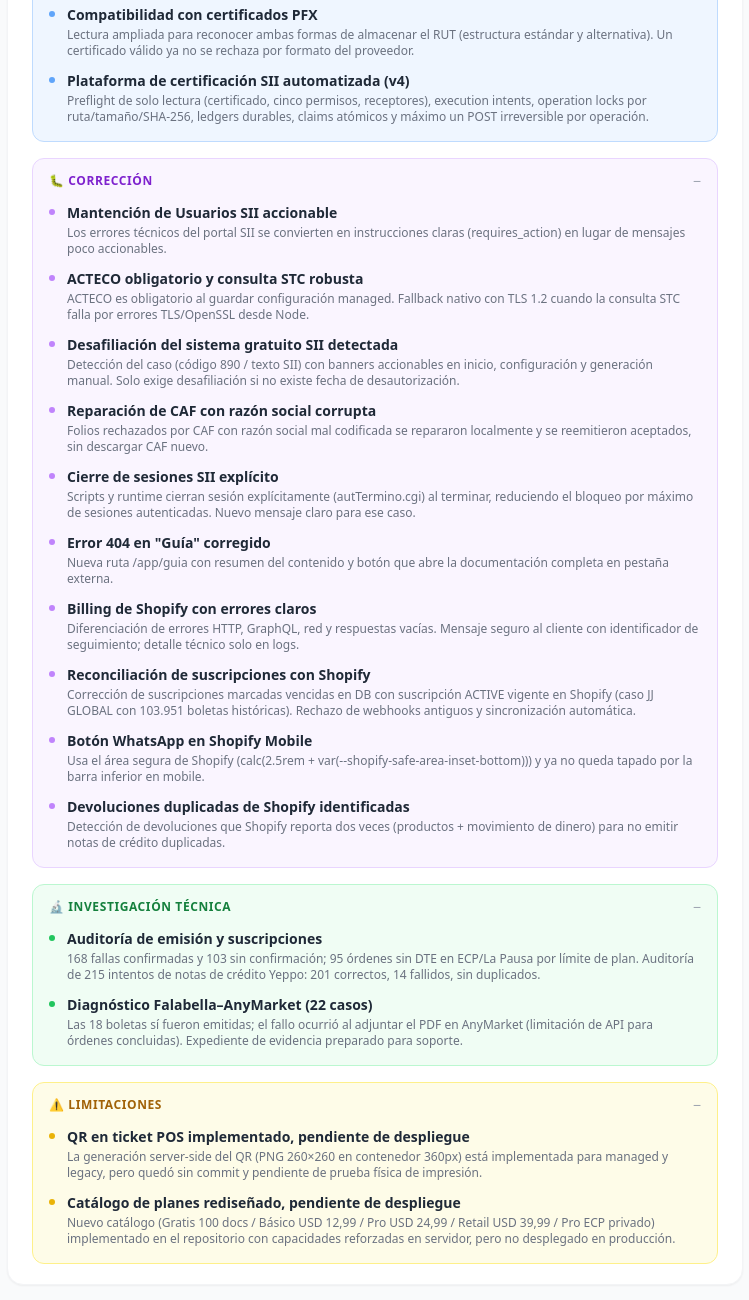
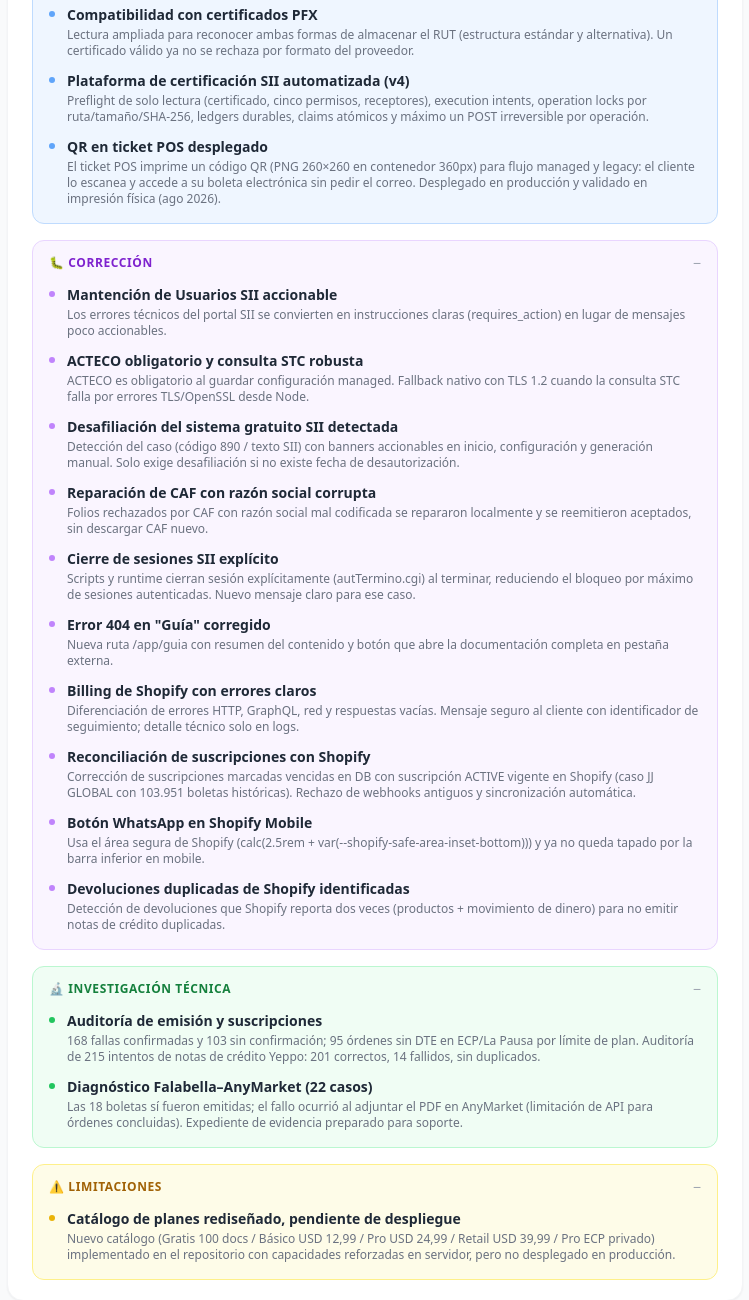
Before and after one commit to softifycl/softify-web, a plain HTML site: page eboletas.softify.cl/changelog.html in a window 1280 px wide. Shown: the part 960-2260 px from the top of the page, without its empty margins (265-1014 px from the left). Drawn offline with nearby package versions, Linux system fonts and the light colour scheme.

Commit message:
docs(eboletas): changelog v2.0.0 — QR ticket POS desplegado y validado (ago 2026)

```diff
--- a/eboletas.softify.cl/changelog.html
+++ b/eboletas.softify.cl/changelog.html
@@ -82,6 +82,7 @@
             <div class="flex gap-3"><span class="mt-1.5 w-1.5 h-1.5 rounded-full bg-blue-400 flex-shrink-0"></span><div><p class="text-sm font-semibold text-gray-800">Asistente paso a paso para acciones manuales en el SII</p><p class="text-xs text-gray-500 mt-0.5">Muestra nombre y RUT de la empresa, RUT del certificado, los cinco permisos requeridos, enlace a guía oficial y qué enviar al representante. Solo se reanuda tras acciones válidas, sin botón genérico de reintento.</p></div></div>
             <div class="flex gap-3"><span class="mt-1.5 w-1.5 h-1.5 rounded-full bg-blue-400 flex-shrink-0"></span><div><p class="text-sm font-semibold text-gray-800">Compatibilidad con certificados PFX</p><p class="text-xs text-gray-500 mt-0.5">Lectura ampliada para reconocer ambas formas de almacenar el RUT (estructura estándar y alternativa). Un certificado válido ya no se rechaza por formato del proveedor.</p></div></div>
             <div class="flex gap-3"><span class="mt-1.5 w-1.5 h-1.5 rounded-full bg-blue-400 flex-shrink-0"></span><div><p class="text-sm font-semibold text-gray-800">Plataforma de certificación SII automatizada (v4)</p><p class="text-xs text-gray-500 mt-0.5">Preflight de solo lectura (certificado, cinco permisos, receptores), execution intents, operation locks por ruta/tamaño/SHA-256, ledgers durables, claims atómicos y máximo un POST irreversible por operación.</p></div></div>
+            <div class="flex gap-3"><span class="mt-1.5 w-1.5 h-1.5 rounded-full bg-blue-400 flex-shrink-0"></span><div><p class="text-sm font-semibold text-gray-800">QR en ticket POS desplegado</p><p class="text-xs text-gray-500 mt-0.5">El ticket POS imprime un código QR (PNG 260×260 en contenedor 360px) para flujo managed y legacy: el cliente lo escanea y accede a su boleta electrónica sin pedir el correo. Desplegado en producción y validado en impresión física (ago 2026).</p></div></div>
           </div>
         </div>
 
@@ -121,7 +122,6 @@
             <span class="text-gray-400 text-sm">−</span>
           </button>
           <div id="v200-constraint" class="px-4 pb-4 space-y-3">
-            <div class="flex gap-3"><span class="mt-1.5 w-1.5 h-1.5 rounded-full bg-yellow-500 flex-shrink-0"></span><div><p class="text-sm font-semibold text-gray-800">QR en ticket POS implementado, pendiente de despliegue</p><p class="text-xs text-gray-500 mt-0.5">La generación server-side del QR (PNG 260×260 en contenedor 360px) está implementada para managed y legacy, pero quedó sin commit y pendiente de prueba física de impresión.</p></div></div>
             <div class="flex gap-3"><span class="mt-1.5 w-1.5 h-1.5 rounded-full bg-yellow-500 flex-shrink-0"></span><div><p class="text-sm font-semibold text-gray-800">Catálogo de planes rediseñado, pendiente de despliegue</p><p class="text-xs text-gray-500 mt-0.5">Nuevo catálogo (Gratis 100 docs / Básico USD 12,99 / Pro USD 24,99 / Retail USD 39,99 / Pro ECP privado) implementado en el repositorio con capacidades reforzadas en servidor, pero no desplegado en producción.</p></div></div>
           </div>
         </div>
```
